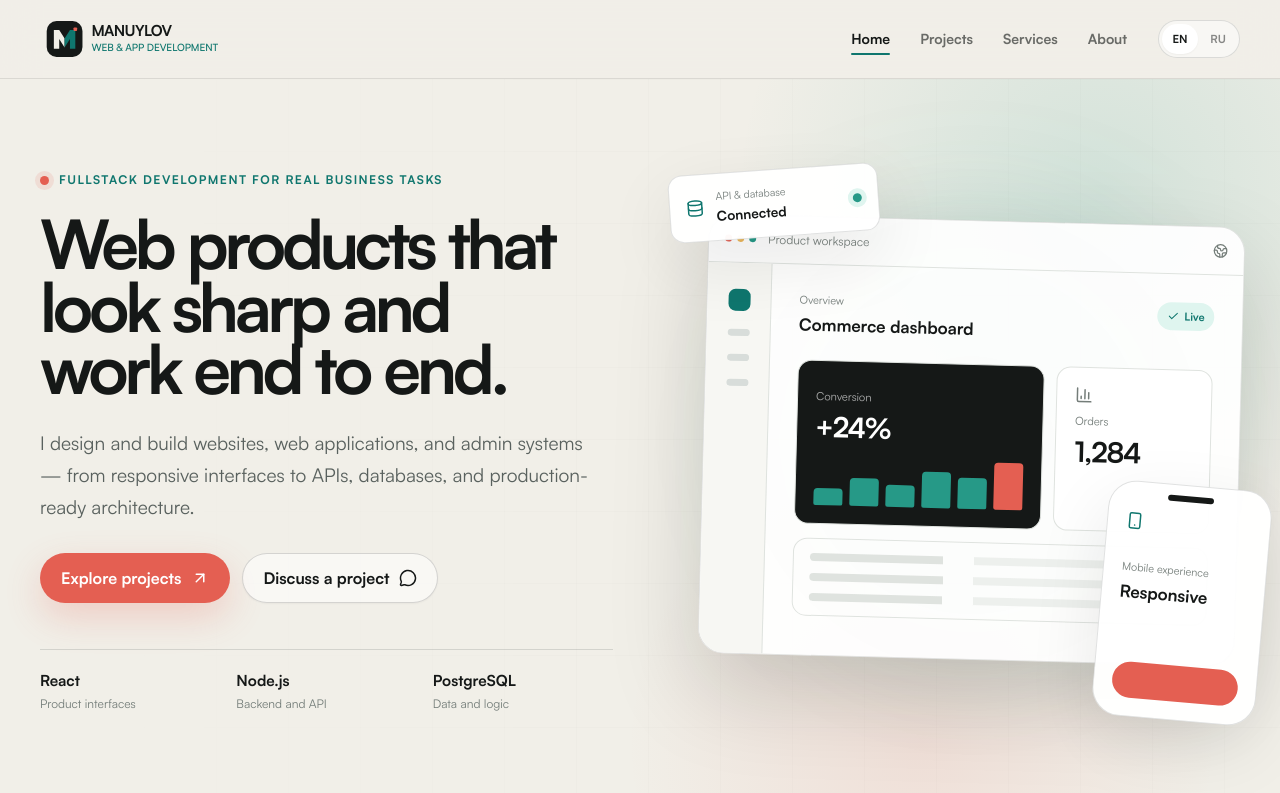
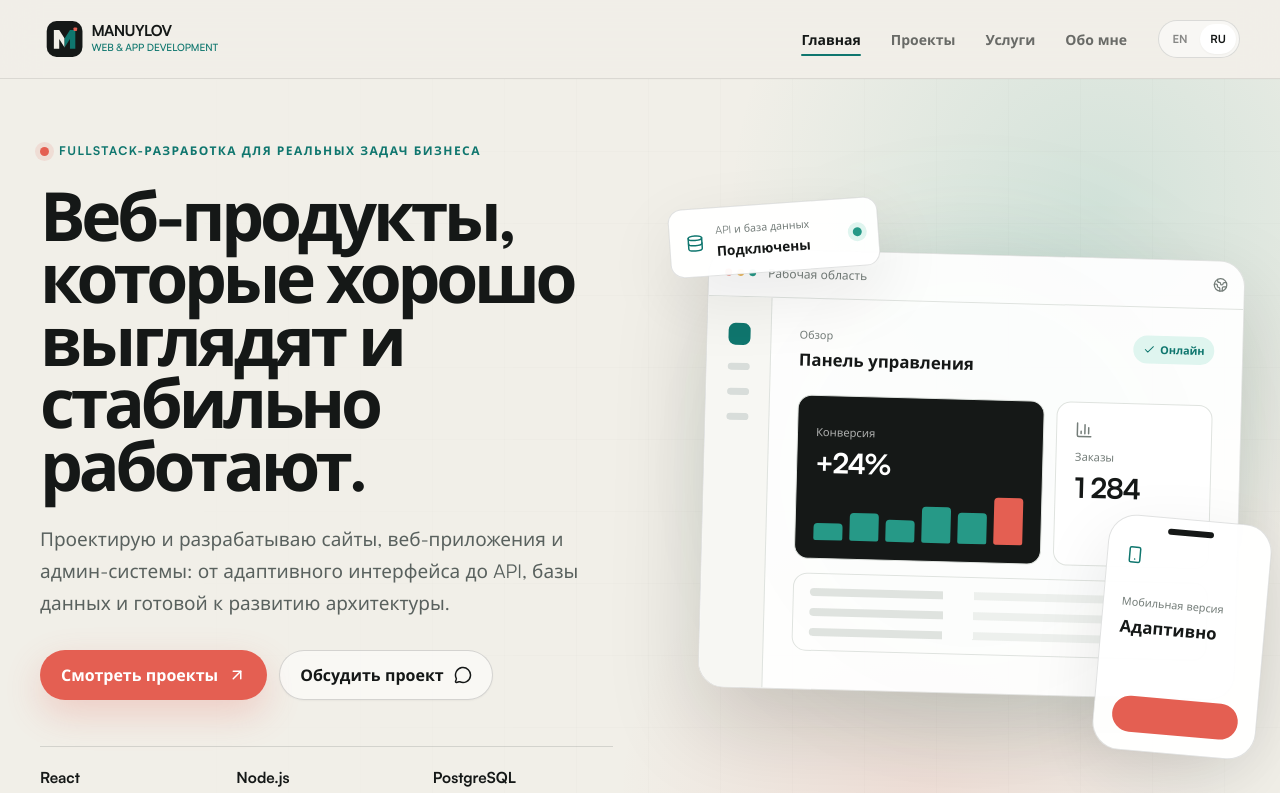
Before and after one commit to Aleks-man/portfolio, a React (Vite) app: page / in a window 1280 px wide. Shown: the top 793 px of the page. Built offline with nearby package versions, Linux system fonts and the light colour scheme.

Commit message:
feat: set Russian as default language

```diff
--- a/index.html
+++ b/index.html
@@ -1,14 +1,14 @@
 <!doctype html>
-<html lang="en">
+<html lang="ru">
   <head>
     <meta charset="UTF-8" />
     <link rel="icon" type="image/svg+xml" href="/favicon.svg?v=3" />
     <meta name="viewport" content="width=device-width, initial-scale=1.0" />
     <meta
       name="description"
-      content="Manuylov Studio — websites, web applications, admin systems, APIs, and polished digital products."
+      content="Manuylov Studio — разработка сайтов, веб-приложений, административных систем и API."
     />
-    <title>Manuylov Studio — Web Development</title>
+    <title>Manuylov Studio — веб-разработка</title>
   </head>
   <body>
     <div id="root"></div>
--- a/src/App.tsx
+++ b/src/App.tsx
@@ -12,7 +12,7 @@ const ProjectDetailPage = lazy(() => import('./pages/ProjectDetailPage').then(({
 const ServicesPage = lazy(() => import('./pages/ServicesPage').then(({ ServicesPage }) => ({ default: ServicesPage })))
 
 function App() {
-  const [language, setLanguage] = useState<Language>('en')
+  const [language, setLanguage] = useState<Language>('ru')
   const portfolio = content[language]
 
   useEffect(() => {
```
